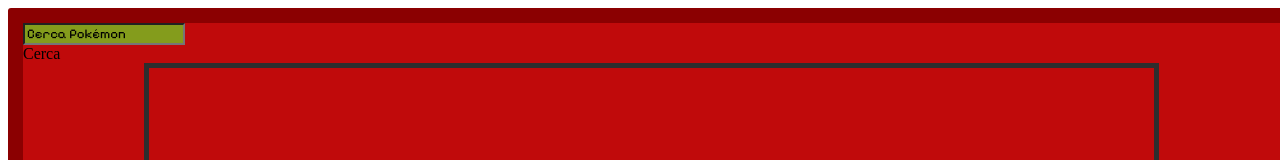
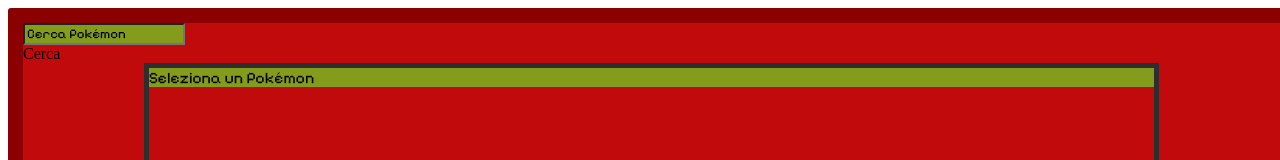
Before and after one commit to GiuseppeIndomenico/vue-pokedex, a Vue app: page / in a window 1280 px wide. Shown: the top 160 px of the page. Built offline with nearby package versions, Linux system fonts and the light colour scheme; no server answers.

Commit message:
fix visual filter with condition

```diff
--- a/src/components/SearchComponent.vue
+++ b/src/components/SearchComponent.vue
@@ -5,21 +5,37 @@
         <div @click="searchPokemon" class=" btn btn-warning">Cerca</div>
 
         <div class="poke-display-img mb-3 bg-dark">
+
+
             <div class="h-100 pb-2 pixel display-color" v-if="pokemonData">
                 <h6 class="text-center fs-6 fw-bold">{{ pokemonData.name }}</h6>
 
                 <img class="" :src="pokemonData.sprites.front_default" :alt="pokemonData.name">
 
             </div>
+            <div v-else class="h-100 pb-2 pixel display-color d-flex align-items-center justify-content-center">
+
+                <div class="fs-2">
+                    Seleziona un Pokémon
+                </div>
+            </div>
 
         </div>
 
         <div class="pixel w-100 display-color p-2 name-poke mb-2">
-            <div class="p-name" v-for="(pokemon, index) in filteredPokemonList" :key="index"
-                @click="selectPokemon(pokemon)">
-                {{ pokemon.name }}
+            <div v-if="filteredPokemonList.length === 1 && filteredPokemonList[0].name === 'Nessun Pokémon trovato'">
+                {{ filteredPokemonList[0].name }}
+            </div>
+            <div v-else>
+                <div class="p-name" v-for="(pokemon, index) in filteredPokemonList" :key="index"
+                    @click="selectPokemon(pokemon)">
+                    {{ pokemon.name }}
+                </div>
             </div>
         </div>
+
+
+
     </div>
 </template>
 
@@ -46,9 +62,16 @@
         };
 
         const searchPokemon = async () => {
-            store.pokemonData = null
+            store.pokemonData = null;
             await filterPokemonList();
+
+            if (pokemonName.value.trim() && store.filteredPokemonList.length === 0) {
+                store.filteredPokemonList = []; // Reset filtered list
+                store.filteredPokemonList.push({ name: 'Nessun Pokémon trovato' });
+            }
         };
+
+
 
         const selectPokemon = async (pokemon) => {
             try {
```
